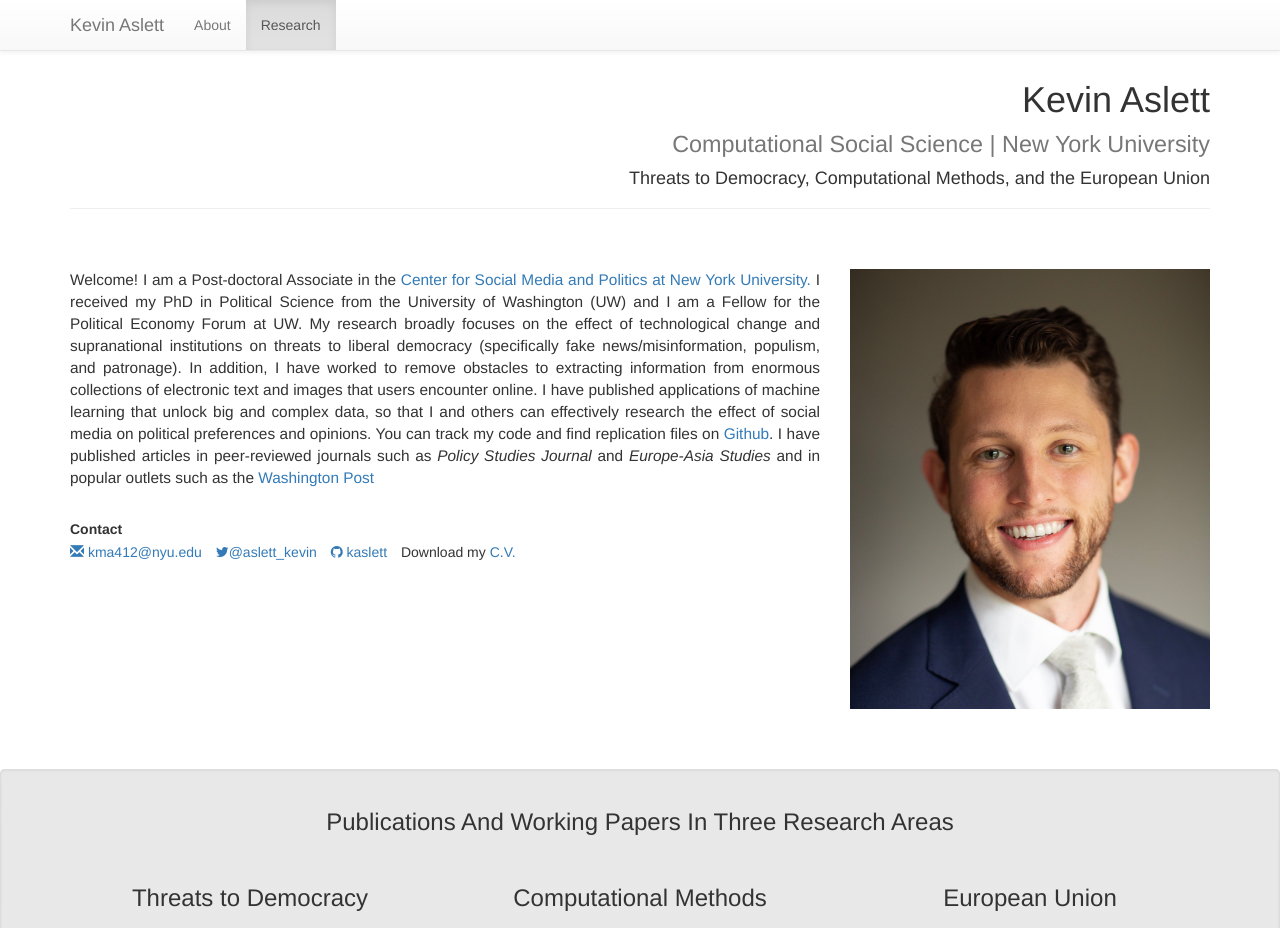
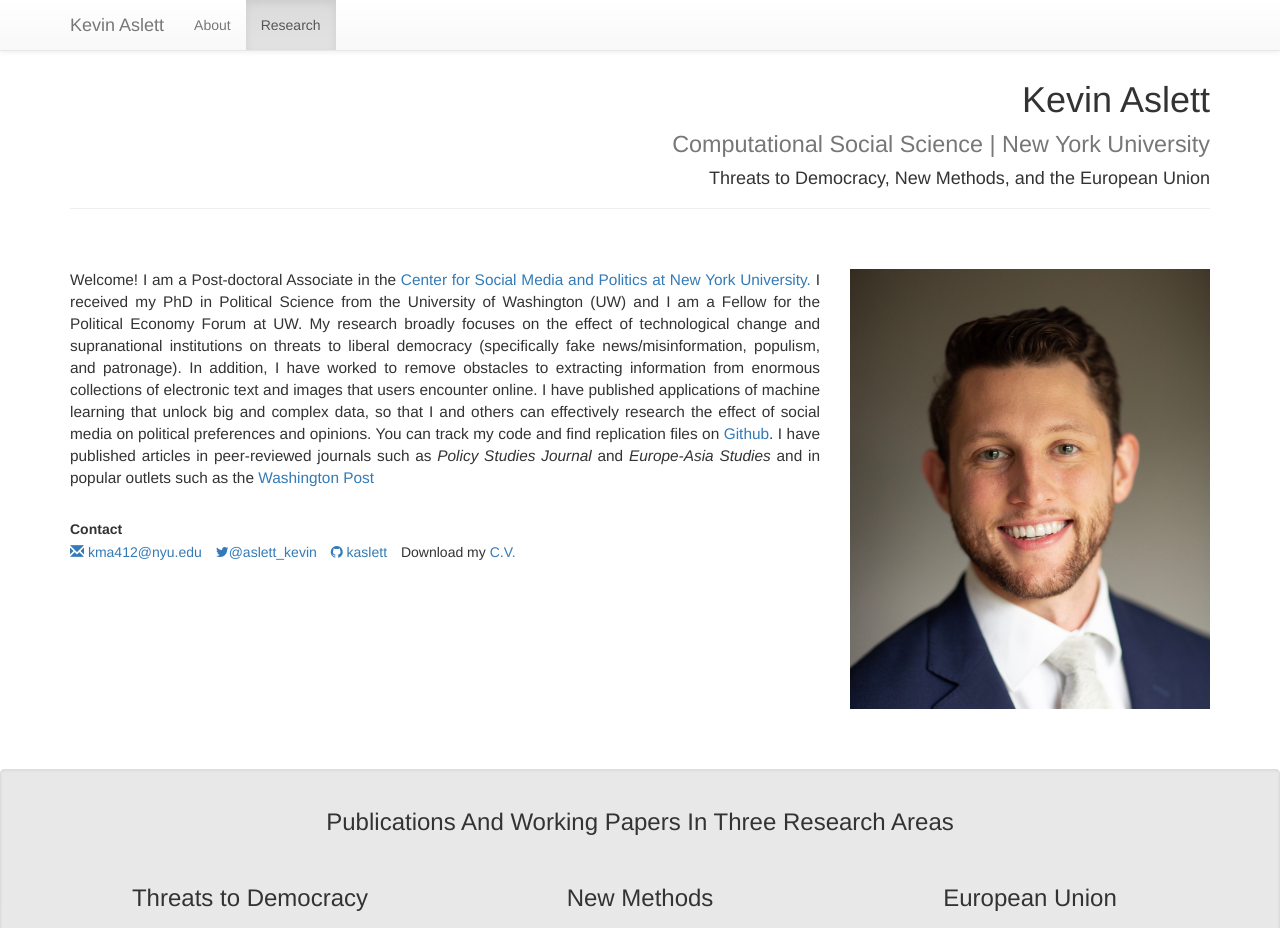
Before and after one commit to kaslett/kaslett.github.io, a plain HTML site: page index.html in a window 1280 px wide. Shown: the top 928 px of the page. Drawn offline with nearby package versions, Linux system fonts and the light colour scheme.

Commit message:
Revised Fields

```diff
--- a/index.html
+++ b/index.html
@@ -83,7 +83,7 @@
 	  				</small>
 	  			</h1>
 	  			<h4 align="right">
-	  				Threats to Democracy, Computational Methods, and the European Union
+	  				Threats to Democracy, New Methods, and the European Union
 	  			</h4>
 			</div>
 
@@ -155,7 +155,7 @@
 
   				<div class="col-md-4">
 
-  				<h3 align="center"> Computational Methods </h3>
+  				<h3 align="center"> New Methods </h3>
 
   				</div>
 
```
